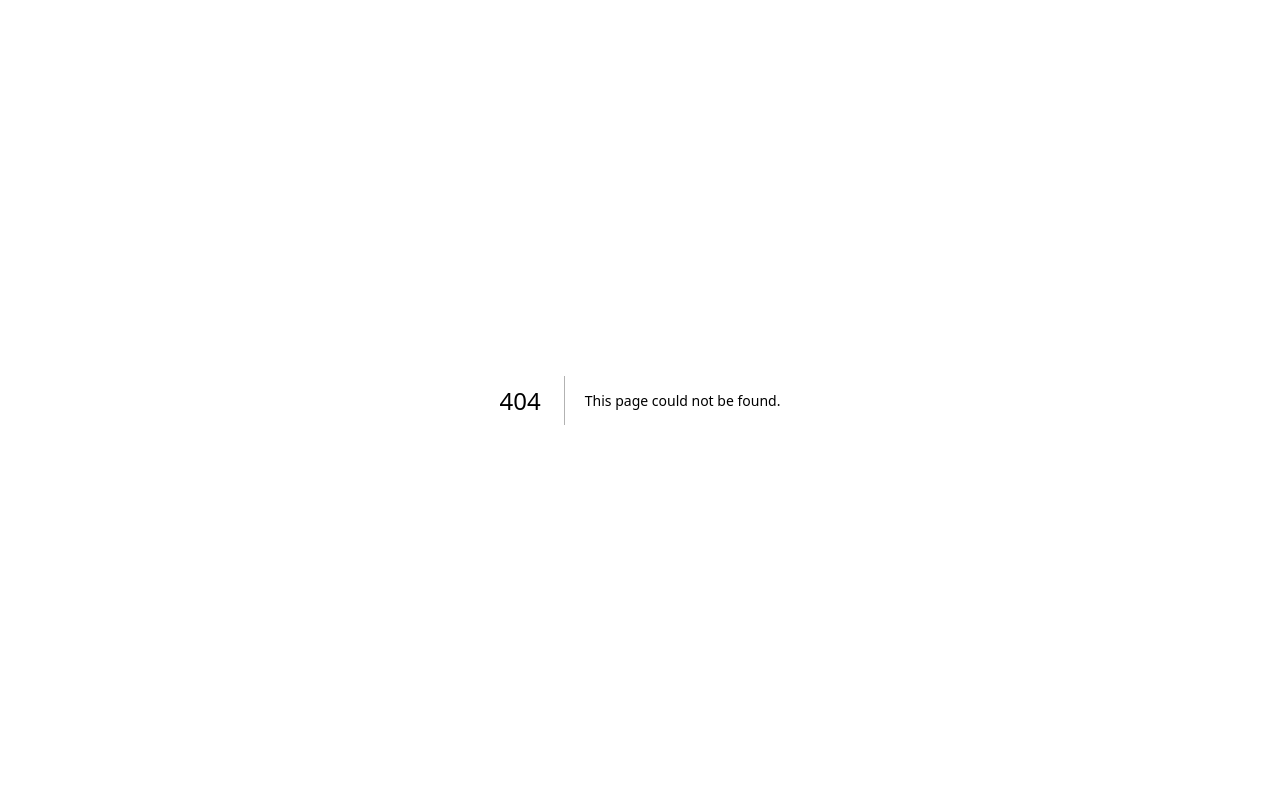
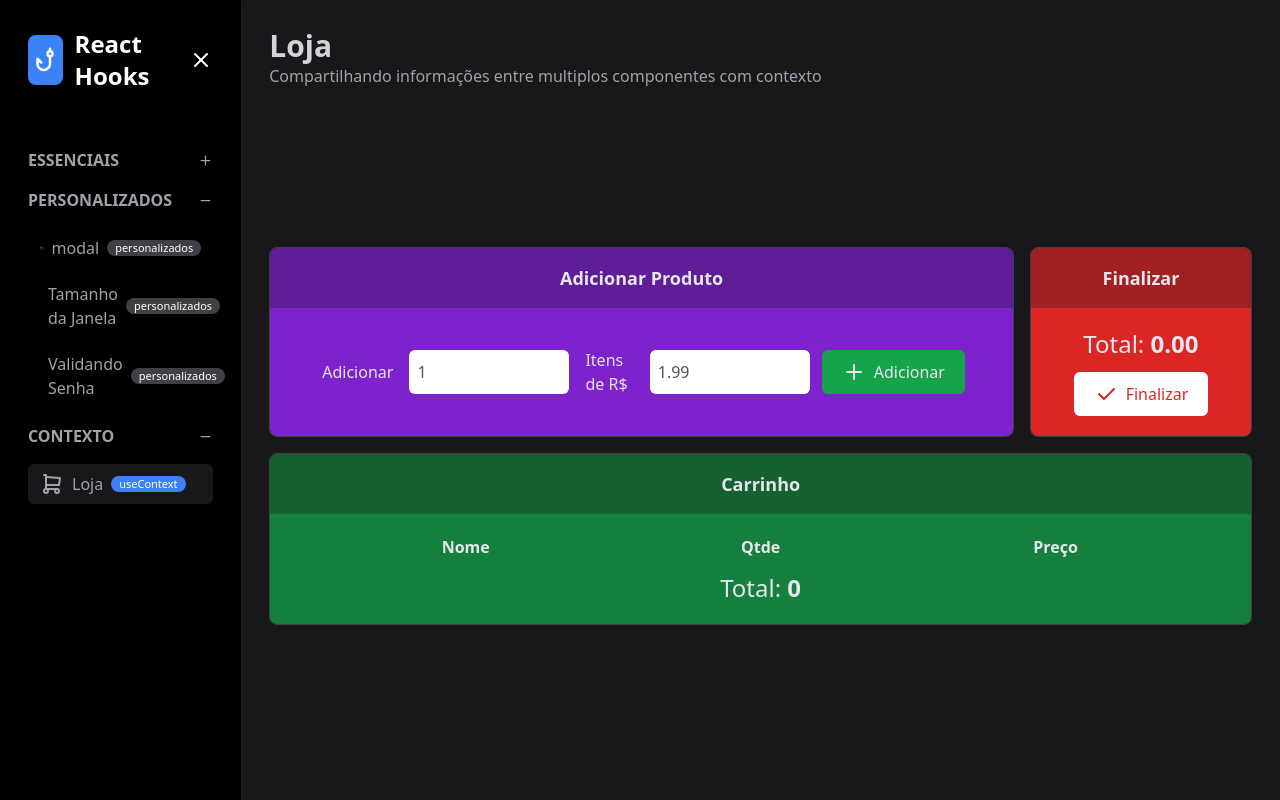
Before and after one commit to EduCarmo/formacaoDev-react-hooks, a Next.js app: page /contexto/loja in a window 1280 px wide. Before the commit this address had no page. Built offline with nearby package versions, Linux system fonts and the light colour scheme.

Commit message:
aula de useContexto finalizada

```diff
--- /dev/null
+++ b/src/components/loja/AdicionarProduto.tsx
@@ -0,0 +1,56 @@
+import { useContext, useEffect, useState } from "react";
+import Janela from "../template/Janela";
+import Botao from "../template/Botao";
+import InputFormatado from "../formulario/InputFormatado";
+import { IconPlus } from "@tabler/icons-react";
+import { Contexto } from "@/pages/contexto/loja";
+
+
+export default function AdicionarProduto() {
+    let [quantidade, setQuantidade] = useState(1);
+    let [preco, setPreco] = useState(1.99);
+    let {carrinho, setCarrinho} = useContext(Contexto);
+
+    const adicionar = () => {
+        let sequencia = carrinho.length + 1;
+        const produto = {
+            id: sequencia,
+            nome: `Produto ${sequencia}`,
+            quantidade: quantidade,
+            preco: preco,
+        };
+
+        // setCarrinho((carrinhoAtual: []) => [...carrinhoAtual, produto]);
+        setCarrinho([...carrinho, produto]);
+    };
+
+    useEffect(() => {
+        console.table(carrinho);
+    }, [carrinho]);
+
+    return (
+        <Janela
+            titulo="Adicionar Produto"
+            cor="bg-purple-700"
+        >
+            <InputFormatado
+                label="Adicionar"
+                tipo="number"
+                valor={quantidade}
+                onInput={(e) => setQuantidade(+e.target.value)}
+            ></InputFormatado>
+            <InputFormatado
+                label="Itens de R$"
+                tipo="number"
+                valor={preco}
+                onInput={(e) => setPreco(+e.target.value)}
+            ></InputFormatado>
+            <Botao
+                cor="bg-green-600"
+                icone={<IconPlus />}
+                texto="Adicionar"
+                onClick={adicionar}
+            />
+        </Janela>
+    );
+}
--- /dev/null
+++ b/src/components/loja/Carrinho.tsx
@@ -0,0 +1,43 @@
+import { useContext } from "react";
+import Janela from "../template/Janela";
+import { Contexto } from "@/pages/contexto/loja";
+
+export default function Carrinho() {
+
+    const {carrinho, total} = useContext(Contexto);
+
+    const produtos = [...carrinho];
+
+
+    return (
+        <Janela titulo="Carrinho" cor="bg-green-700" vertical>
+            <div className="overflow-y-auto relative max-h-60 h-fit min-w-full">
+                <table className="table-auto w-full h-full text-center">
+                    <thead>
+                        <tr>
+                            <th className="w-1/3">Nome</th>
+                            <th className="w-1/3">Qtde</th>
+                            <th className="w-1/3">Preço</th>
+                        </tr>
+                    </thead>
+                    <tbody>
+                        {produtos.map((produto) => {
+                            return (
+                                <tr key={produto.nome}>
+                                    <td>{produto.nome}</td>
+                                    <td>{produto.quantidade}</td>
+                                    <td>{produto.preco}</td>
+                                </tr>
+                            );
+                        })}
+                    </tbody>
+                </table>
+            </div>
+            <div className="text-2xl">
+                <span>
+                    Total: <strong>{total()}</strong>
+                </span>
+            </div>
+        </Janela>
+    );
+}
--- /dev/null
+++ b/src/components/loja/FinalizarCompra.tsx
@@ -0,0 +1,29 @@
+import { IconCheck } from "@tabler/icons-react";
+import Botao from "../template/Botao";
+import Janela from "../template/Janela";
+import { useContext } from "react";
+import { Contexto } from "@/pages/contexto/loja";
+
+export default function FinalizarCompra() {
+    const {total, setCarrinho} = useContext(Contexto);
+
+    function finalizar() {
+        window.alert("Compra realizada com sucesso!");
+        setCarrinho([]);
+    }
+
+    return (
+        <Janela titulo="Finalizar" cor="bg-red-600" vertical>
+            <span className="text-2xl text-center">
+                Total: <strong>{total().toFixed(2)}</strong>
+            </span>
+
+            <Botao
+                cor="bg-white text-red-600"
+                icone={<IconCheck />}
+                texto="Finalizar"
+                onClick={finalizar}
+            />
+        </Janela>
+    );
+}
--- a/src/components/template/MenuPrincipal.tsx
+++ b/src/components/template/MenuPrincipal.tsx
@@ -4,7 +4,7 @@
 import MenuPrincipalItem from "./MenuPrincipalItem";
 import MenuPrincipalSecao from "./MenuPrincipalSecao";
 import Flex from "./Flex";
-import { IconAppWindow, IconArrowLeftRight, IconDimensions, IconLetterCase, IconLock, IconMathGreater, IconMenu, IconNumbers, IconRefreshAlert, IconSection, IconUsers, IconX } from "@tabler/icons-react";
+import { IconAppWindow, IconArrowLeftRight, IconDimensions, IconLetterCase, IconLock, IconMathGreater, IconMenu, IconNumbers, IconRefreshAlert, IconSection, IconShoppingCart, IconUsers, IconX } from "@tabler/icons-react";
 import useTamanhoJanela from "@/data/hooks/useTamanhoJanela";
 import { useEffect } from "react";
 import useBoolean from "@/data/hooks/useBoolean";
@@ -33,7 +33,15 @@
                 { titulo: "Tamanho da Janela", url: "/personalizados/tamanhoJanela", tag: "personalizados", icone: <IconDimensions /> },
                 { titulo: "Validando Senha", url: "/personalizados/senha", tag: "personalizados", icone: <IconLock /> },
             ],
-        }
+        },
+        {
+            titulo: "Contexto",
+            aberta: true,
+            itens: [
+                { titulo: "Loja", url: "/contexto/loja", tag: "useContext", icone: <IconShoppingCart/> },
+            ],
+        },
+
     ];
     const [mini, toggleMini, miniTrue] = useBoolean(false);
     let tamanho = useTamanhoJanela()
--- /dev/null
+++ b/src/pages/contexto/loja.tsx
@@ -0,0 +1,34 @@
+import AdicionarProduto from "@/components/loja/AdicionarProduto";
+import Carrinho from "@/components/loja/Carrinho";
+import FinalizarCompra from "@/components/loja/FinalizarCompra";
+import Flex from "@/components/template/Flex";
+import Pagina from "@/components/template/Pagina";
+import { useState, createContext } from "react";
+
+export let Contexto = createContext({} as any)
+
+export default function Loja() {
+
+    const [carrinho, setCarrinho] = useState<any>([]);
+    const ctx = {
+        carrinho,
+        setCarrinho,
+        total() {
+            const r = carrinho.reduce((acc, produto) => acc + +produto.preco, 0);
+            return r
+        }
+    }
+    return (
+        <Contexto.Provider value={ctx}>
+            <Pagina titulo="Loja" subtitulo="Compartilhando informações entre multiplos componentes com contexto">
+                <Flex col gap={4}>
+                    <Flex gap={4}>
+                        <AdicionarProduto />
+                        <FinalizarCompra />
+                    </Flex>
+                    <Carrinho />
+                </Flex>
+            </Pagina>
+        </Contexto.Provider>
+    )
+}
--- a/src/pages/personalizados/senha.tsx
+++ b/src/pages/personalizados/senha.tsx
@@ -1,4 +1,4 @@
-import InputFormatado from "@/components/template/InputFormatado";
+import InputFormatado from "@/components/formulario/InputFormatado";
 import Pagina from "@/components/template/Pagina";
 import useStateValidado from "@/data/hooks/useStateValidado";
 
```
Also changed, not shown: src/components/formulario/InputFormatado.tsx (renamed from src/components/template/InputFormatado.tsx).
